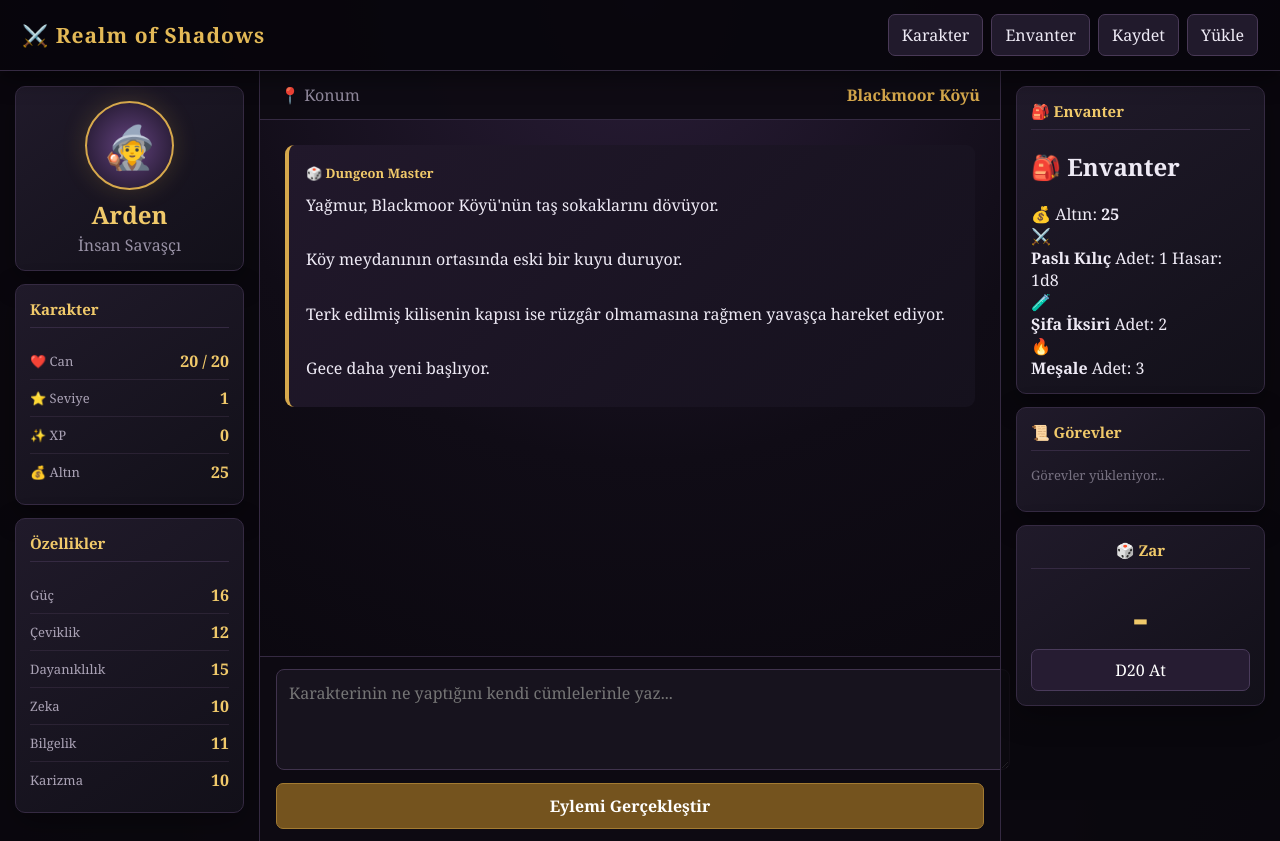
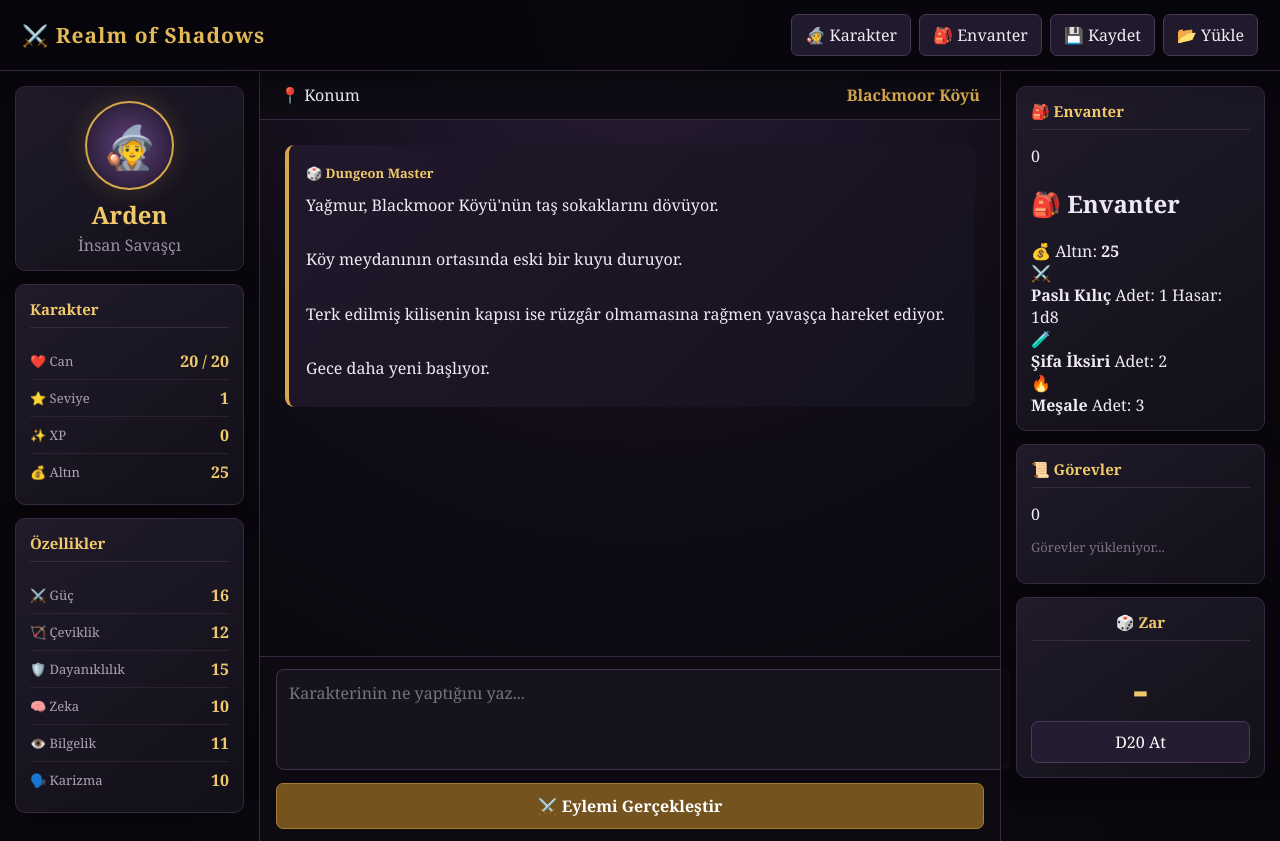
Before and after one commit to tugrulkaan12345-glitch/realm-of-shadows, a plain HTML site: page index.html in a window 1280 px wide. Drawn offline with Linux system fonts and the light colour scheme.

Commit message:
Update index.html

```diff
--- a/index.html
+++ b/index.html
@@ -2,7 +2,6 @@
 <html lang="tr">
 
 <head>
-
     <meta charset="UTF-8">
 
     <meta
@@ -13,7 +12,6 @@
     <title>Realm of Shadows</title>
 
     <link rel="stylesheet" href="style.css">
-
 </head>
 
 
@@ -21,9 +19,9 @@
 
 <div id="game">
 
-    <!-- =========================
+    <!-- =========================================
          ÜST MENÜ
-    ========================== -->
+    ========================================== -->
 
     <header class="topbar">
 
@@ -33,20 +31,32 @@
 
         <div class="top-buttons">
 
-            <button id="characterButton">
-                Karakter
+            <button
+                id="characterButton"
+                type="button"
+            >
+                🧙 Karakter
             </button>
 
-            <button id="inventoryButton">
-                Envanter
+            <button
+                id="inventoryButton"
+                type="button"
+            >
+                🎒 Envanter
             </button>
 
-            <button id="saveButton">
-                Kaydet
+            <button
+                id="saveButton"
+                type="button"
+            >
+                💾 Kaydet
             </button>
 
-            <button id="loadButton">
-                Yükle
+            <button
+                id="loadButton"
+                type="button"
+            >
+                📂 Yükle
             </button>
 
         </div>
@@ -54,16 +64,16 @@
     </header>
 
 
-    <!-- =========================
-         ANA OYUN
-    ========================== -->
+    <!-- =========================================
+         ANA OYUN ALANI
+    ========================================== -->
 
     <main class="game-layout">
 
 
-        <!-- =====================
+        <!-- =====================================
              SOL PANEL
-        ====================== -->
+        ====================================== -->
 
         <aside class="left-panel">
 
@@ -78,17 +88,20 @@
                 </h2>
 
                 <p id="characterClass">
-                    Savaşçı
+                    İnsan Savaşçı
                 </p>
 
             </section>
 
+
+            <!-- TEMEL BİLGİLER -->
 
             <section class="stats-card">
 
                 <h3>
                     Karakter
                 </h3>
+
 
                 <div class="stat">
 
@@ -144,6 +157,8 @@
             </section>
 
 
+            <!-- ÖZELLİKLER -->
+
             <section class="stats-card">
 
                 <h3>
@@ -154,7 +169,7 @@
                 <div class="ability">
 
                     <span>
-                        Güç
+                        ⚔️ Güç
                     </span>
 
                     <strong id="strength">
@@ -167,7 +182,7 @@
                 <div class="ability">
 
                     <span>
-                        Çeviklik
+                        🏹 Çeviklik
                     </span>
 
                     <strong id="dexterity">
@@ -180,7 +195,7 @@
                 <div class="ability">
 
                     <span>
-                        Dayanıklılık
+                        🛡️ Dayanıklılık
                     </span>
 
                     <strong id="constitution">
@@ -193,7 +208,7 @@
                 <div class="ability">
 
                     <span>
-                        Zeka
+                        🧠 Zeka
                     </span>
 
                     <strong id="intelligence">
@@ -206,7 +221,7 @@
                 <div class="ability">
 
                     <span>
-                        Bilgelik
+                        👁️ Bilgelik
                     </span>
 
                     <strong id="wisdom">
@@ -219,7 +234,7 @@
                 <div class="ability">
 
                     <span>
-                        Karizma
+                        🗣️ Karizma
                     </span>
 
                     <strong id="charisma">
@@ -233,17 +248,19 @@
         </aside>
 
 
-        <!-- =====================
-             HİKAYE
-        ====================== -->
+        <!-- =====================================
+             HİKAYE PANELİ
+        ====================================== -->
 
         <section class="story-panel">
 
+            <!-- KONUM -->
+
             <div class="location">
 
-                <span>
+                <div class="location-label">
                     📍 Konum
-                </span>
+                </div>
 
                 <strong id="location">
                     Blackmoor Köyü
@@ -252,25 +269,26 @@
             </div>
 
 
+            <!-- HİKAYE -->
+
             <div
                 id="story"
                 class="story"
             >
 
-                <!-- JavaScript buraya hikaye ekleyecek -->
+                <!-- JavaScript buraya mesajları ekleyecek -->
 
             </div>
 
 
-            <!-- =================
-                 OYUNCU EYLEMİ
-            ================== -->
+            <!-- OYUNCU EYLEM ALANI -->
 
             <div class="action-area">
 
                 <textarea
                     id="playerInput"
-                    placeholder="Karakterinin ne yaptığını kendi cümlelerinle yaz..."
+                    rows="3"
+                    placeholder="Karakterinin ne yaptığını yaz..."
                 ></textarea>
 
 
@@ -279,7 +297,7 @@
                     class="action-button"
                     type="button"
                 >
-                    Eylemi Gerçekleştir
+                    ⚔️ Eylemi Gerçekleştir
                 </button>
 
             </div>
@@ -287,20 +305,37 @@
         </section>
 
 
-        <!-- =====================
+        <!-- =====================================
              SAĞ PANEL
-        ====================== -->
+        ====================================== -->
 
         <aside class="right-panel">
 
 
+            <!-- ENVANTER -->
+
             <section class="side-card">
+
+                <div class="side-card-header">
 
                     <h3>
                         🎒 Envanter
                     </h3>
 
-                <div id="inventory">
+                    <span
+                        id="inventoryCount"
+                        class="item-count"
+                    >
+                        0
+                    </span>
+
+                </div>
+
+
+                <div
+                    id="inventory"
+                    class="inventory-list"
+                >
 
                     <p class="empty">
                         Envanter yükleniyor...
@@ -311,13 +346,30 @@
             </section>
 
 
+            <!-- GÖREVLER -->
+
             <section class="side-card">
+
+                <div class="side-card-header">
 
                     <h3>
                         📜 Görevler
                     </h3>
 
-                <div id="quests">
+                    <span
+                        id="questCount"
+                        class="item-count"
+                    >
+                        0
+                    </span>
+
+                </div>
+
+
+                <div
+                    id="quests"
+                    class="quest-list"
+                >
 
                     <p class="empty">
                         Görevler yükleniyor...
@@ -328,11 +380,14 @@
             </section>
 
 
+            <!-- ZAR -->
+
             <section class="side-card dice-card">
 
                 <h3>
                     🎲 Zar
                 </h3>
+
 
                 <div
                     id="diceResult"
@@ -359,9 +414,9 @@
 </div>
 
 
-<!-- =========================
+<!-- =========================================
      KARAKTER MODALI
-========================== -->
+========================================== -->
 
 <div
     id="characterModal"
@@ -371,26 +426,46 @@
     <div class="modal-content">
 
         <button
+            id="closeCharacter"
             class="close"
-            id="closeCharacter"
             type="button"
+            aria-label="Kapat"
         >
             ×
         </button>
 
 
         <h2>
-            🧙 Karakterini Oluştur
+            🧙 Karakter
         </h2>
 
 
+        <!-- KARAKTER BİLGİSİ -->
+
+        <div
+            id="characterInfo"
+            class="character-info"
+        ></div>
+
+
+        <hr>
+
+
+        <!-- KARAKTER OLUŞTURMA -->
+
+        <h3>
+            Yeni Karakter
+        </h3>
+
+
         <label for="nameInput">
-            Karakter adı
+            Karakter Adı
         </label>
 
         <input
             id="nameInput"
             type="text"
+            maxlength="30"
             placeholder="Örn. Arden"
         >
 
@@ -487,7 +562,7 @@
             class="action-button"
             type="button"
         >
-            Karakteri Oluştur
+            ⚔️ Karakteri Oluştur
         </button>
 
     </div>
```
Lines whose indentation alone changed are shown as unchanged.
